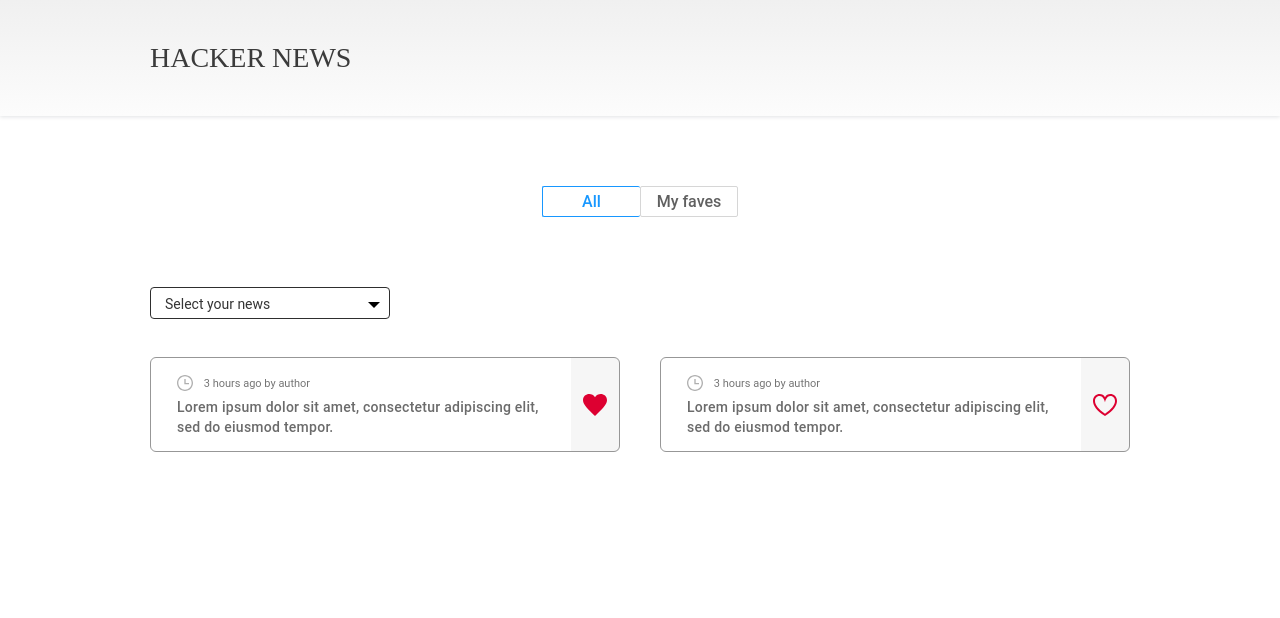
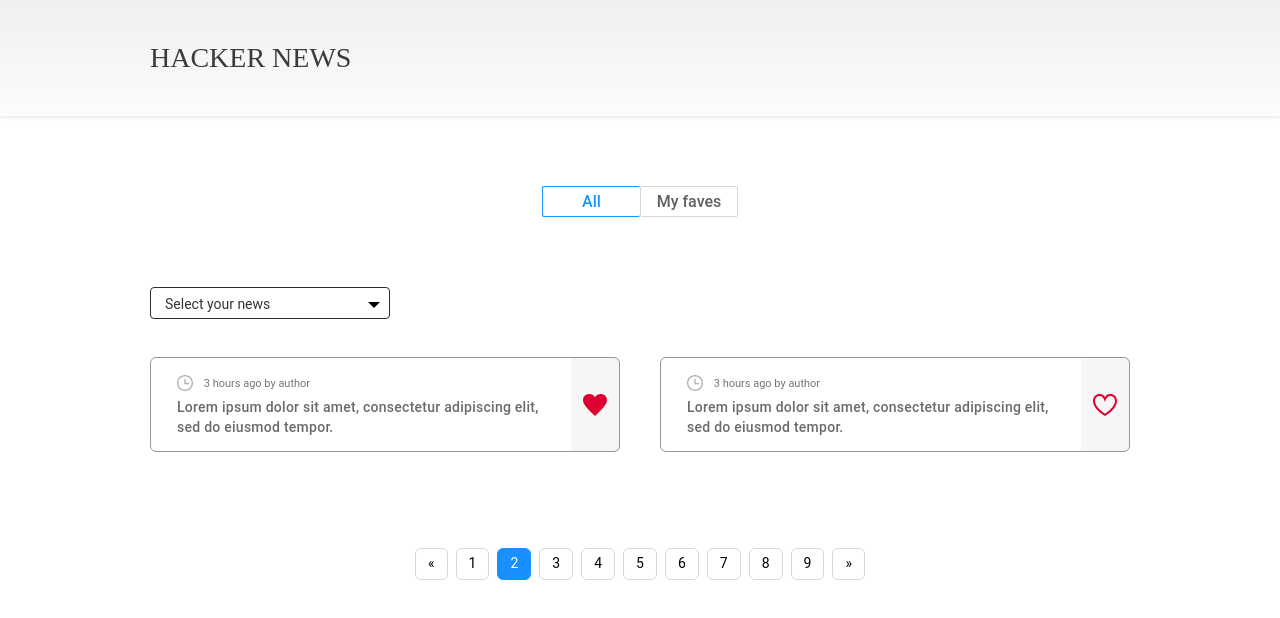
Before and after one commit to lrdvrg/Reign, an Angular app: page /home in a window 1280 px wide. Shown: the top 618 px of the page. Built offline with nearby package versions, Linux system fonts and the light colour scheme.

Commit message:
feature: design of paginator

```diff
--- a/src/app/home/home.component.html
+++ b/src/app/home/home.component.html
@@ -42,4 +42,19 @@
       </div>
     </div>
   </div>
+  <div class="paginator-block">
+    <div class="paginator">
+      <a href="#">&laquo;</a>
+      <a href="#">1</a>
+      <a href="#" class="active">2</a>
+      <a href="#">3</a>
+      <a href="#">4</a>
+      <a href="#">5</a>
+      <a href="#">6</a>
+      <a href="#">7</a>
+      <a href="#">8</a>
+      <a href="#">9</a>
+      <a href="#">&raquo;</a>
+    </div>
+  </div>
 </div>
--- a/src/app/home/home.component.scss
+++ b/src/app/home/home.component.scss
@@ -151,3 +151,39 @@
   justify-content: center;
   align-items: center;
 }
+
+.paginator {
+  padding-top: 96px;
+  display: inline-block;
+}
+
+.paginator-block {
+  display: flex;
+  justify-content: center;
+}
+
+.paginator a {
+  margin: 0px 4px;
+  color: black;
+  float: left;
+  padding: 4px 12px;
+  text-decoration: none;
+  font-family: Roboto;
+  font-size: 14px;
+  line-height: 1.57;
+  border-radius: 6px;
+  border: solid 1px #d9d9d9;
+}
+
+.paginator a.active {
+  color: white;
+  border-radius: 6px;
+  background-color: #1890ff;
+  border: solid 1px #1890ff;
+
+}
+
+.paginator a:hover:not(.active) {
+  background-color: #ddd;
+  border-radius: 5px;
+}
```
